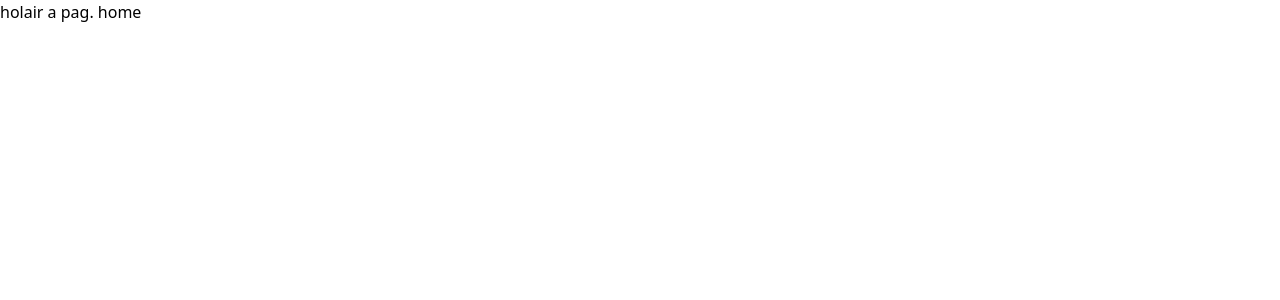
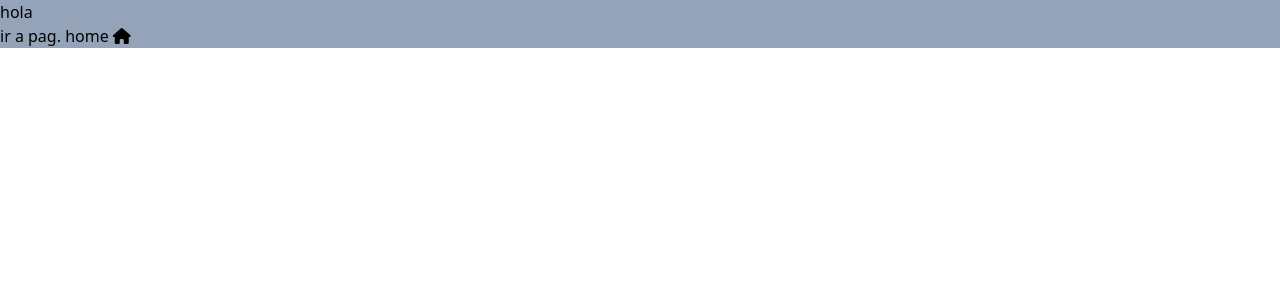
Before and after one commit to maf21/gestion-dev, a Next.js app: page /hola in a window 1280 px wide. Shown: the top 300 px of the page. Built offline with nearby package versions, Linux system fonts and the light colour scheme.

Commit message:
crear archivo _document ,  instalar fontawesome y probar iconos

```diff
--- /dev/null
+++ b/pages/_document.tsx
@@ -0,0 +1,17 @@
+import { Html, Head, Main, NextScript } from 'next/document'
+
+/*Configuraciones globales de la app*/
+
+export default function Document() {
+  return (
+    <Html>
+      <Head>
+        <script src="https://kit.fontawesome.com/afd31a68b2.js" crossOrigin="anonymous"></script>
+      </Head>
+      <body>
+        <Main />
+        <NextScript />
+      </body>
+    </Html>
+  )
+}
--- a/pages/hola.tsx
+++ b/pages/hola.tsx
@@ -3,10 +3,13 @@ import React from 'react'
 
 const hola = () => {
   return (
-    <div>
+    <div className='bg-slate-400'>
         hola
+        <br/>
         <Link href='/'>
-        <a>ir a pag. home</a>
+        <a>
+          ir a pag. home <i className='fas fa-home'></i>
+        </a>
         </Link>
     </div>
   )
--- a/pages/index.tsx
+++ b/pages/index.tsx
@@ -1,14 +1,20 @@
 import type { NextPage } from 'next'
+import Head from 'next/head'
 import Link from 'next/link'
 
 const Home: NextPage = () => {
   return (
     /* Estilos tailwind con mejor rendimiento*/
     <div className='bg-green-500'>
+      <Head>
+        <title>Home | Gestión de proyectos</title>
+      </Head>
       Hello world
       <br></br>
       <Link href='/hola'>
-        <a>ir a pag. hola</a>
+        <a>
+          ir a pag. hola <i className='fas fa-home'></i>
+        </a>
         </Link>
     </div>
   )
```
